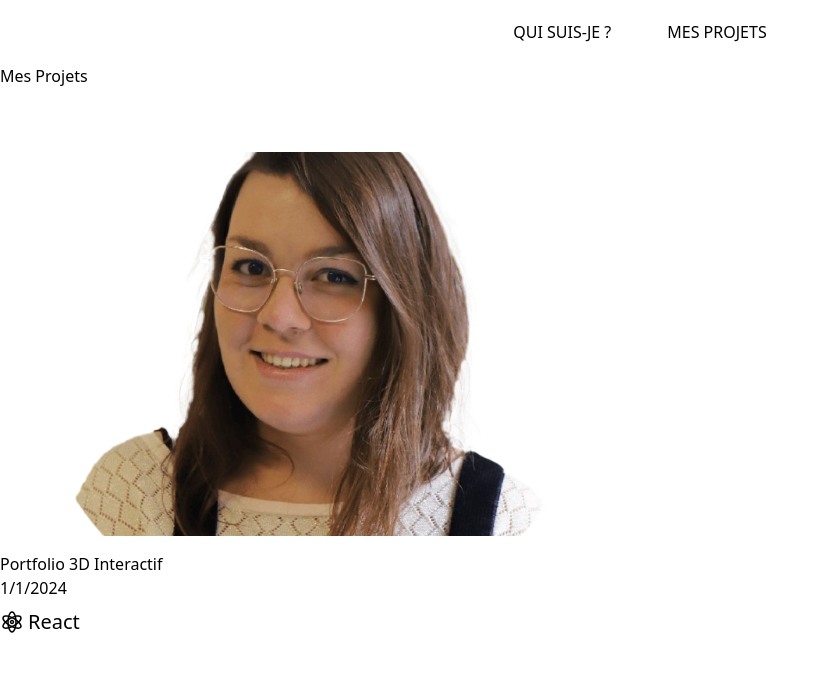
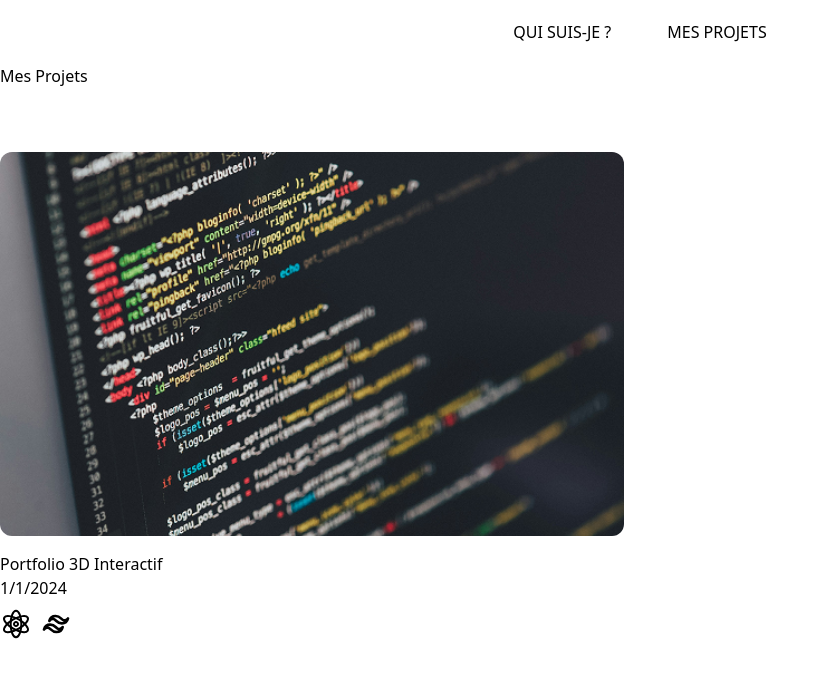
Before and after one commit to EmmaESD/PortfolioEmma, a Next.js app: page /projets in a window 1280 px wide. Shown: the top 678 px of the page, without its empty margins (0-829 px from the left). Built offline with nearby package versions, Linux system fonts and the light colour scheme; a web font is replaced by a local one.

Commit message:
create component techno

```diff
--- /dev/null
+++ b/app/components/Techno.tsx
@@ -0,0 +1,23 @@
+import Image from "next/image";
+
+interface TechnoProps {
+    name: string;
+    icon: string;
+}
+
+export default function Techno({ name, icon }: TechnoProps) {
+  return (
+    <div className="relative group/techno">
+      <Image
+        src={icon}
+        alt={name}
+        width={32}
+        height={32}
+        className="hover:scale-110 transition-transform cursor-pointer"
+      />
+      <span className="absolute -bottom-8 left-1/2 -translate-x-1/2 opacity-0 group-hover/techno:opacity-100 bg-dark text-white text-xs px-2 py-1 rounded whitespace-nowrap transition-opacity pointer-events-none">
+        {name}
+      </span>
+    </div>
+  );
+}
--- a/app/projets/data/projects.ts
+++ b/app/projets/data/projects.ts
@@ -17,10 +17,10 @@ export const projects: Project[] = [
     title: "Portfolio 3D Interactif",
     date: new Date("2024-01-01"),
     longDescription: "Lorem ipsum dolor sit amet...",
-    technologies: [TECHNOLOGIES.react],
+    technologies: [TECHNOLOGIES.react, TECHNOLOGIES.tailwind],
     demoUrl: "https://example.com",
     githubUrl: "https://github.com/...",
     figmaUrl: "https://figma.com/...",
-    image: "/assets/profil.png",
+    image: "/assets/projects-img/test.png",
   },
 ];
--- a/app/projets/data/technologies.ts
+++ b/app/projets/data/technologies.ts
@@ -11,5 +11,4 @@ export const TECHNOLOGIES: Record<string, Technology> = {
   threejs: { id: "threejs", name: "Three.js", icon: "/assets/technos/threejs.svg" },
   typescript: { id: "typescript", name: "TypeScript", icon: "/assets/technos/typescript.svg" },
   node: { id: "node", name: "Node.js", icon: "/assets/technos/nodejs.svg" },
-  // ... toutes vos technos
 };
--- a/app/projets/page.tsx
+++ b/app/projets/page.tsx
@@ -1,6 +1,7 @@
 import Link from 'next/link';
 import { projects } from './data/projects';
 import Image from 'next/image';
+import Techno from '../components/Techno';
 
 export default function ProjectsPage() {
   return (
@@ -27,15 +28,11 @@ export default function ProjectsPage() {
 
             <div className="flex items-center gap-2 mt-2">
               {project.technologies.map((tech) => (
-                <div key={tech.name} className="flex items-center gap-1">
-                  <Image
-                    src={tech.icon}
-                    alt={tech.name}
-                    width={24}
-                    height={24}
-                  />
-                  <span className="text-sm">{tech.name}</span>
-                </div>
+                <Techno
+                  key={tech.name}
+                  name={tech.name}
+                  icon={tech.icon}
+                />
               ))}
             </div>
           </Link>
```
Also changed, not shown: public/assets/projects-img/test.png (added).
